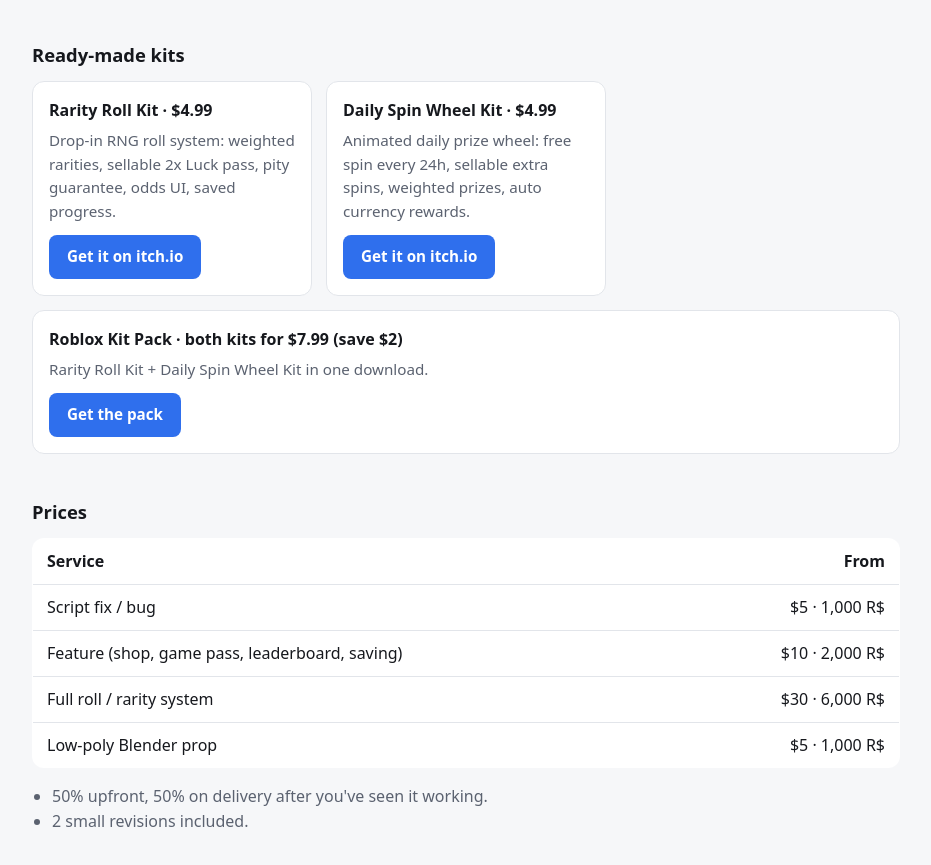
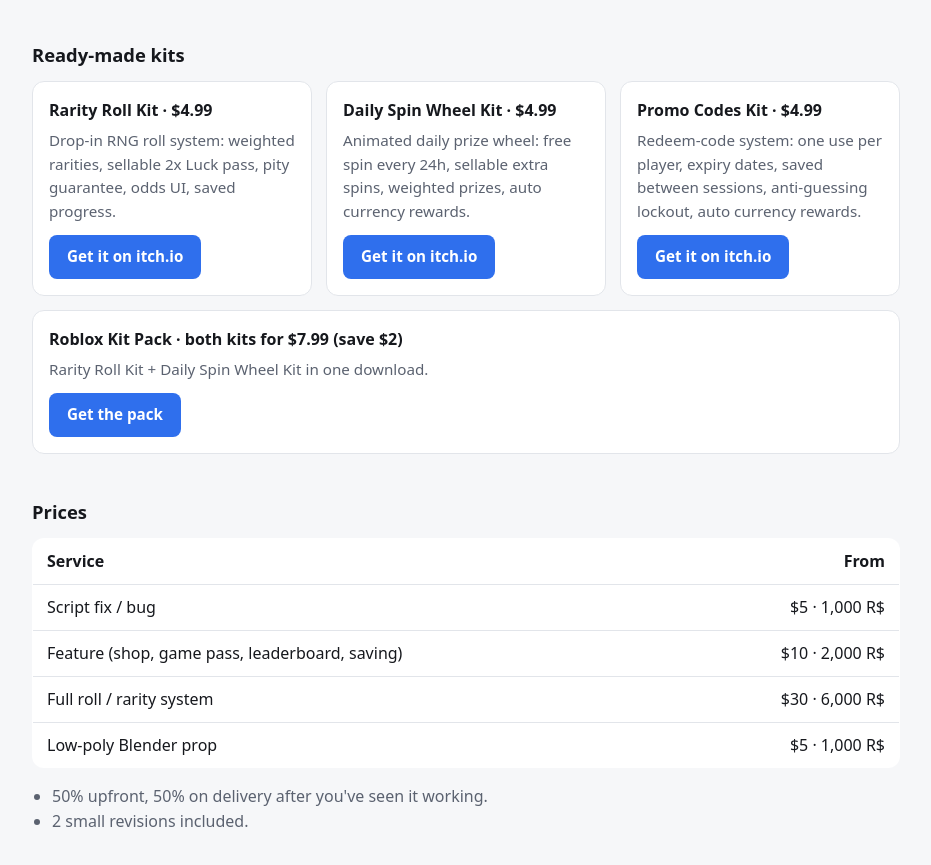
Before and after one commit to loopforgedev/loopforgedev.github.io, a plain HTML site: page index.html in a window 1280 px wide. Shown: the part 1426-2291 px from the top of the page, without its empty margins (174-1105 px from the left). Drawn offline with Linux system fonts and the light colour scheme.

Commit message:
Add Promo Codes Kit to the kits section
Co-Authored-By: Claude Opus 5.5 <noreply@anthropic.com>

```diff
--- a/index.html
+++ b/index.html
@@ -102,6 +102,11 @@ end</code></pre>
       <p>Animated daily prize wheel: free spin every 24h, sellable extra spins, weighted prizes, auto currency rewards.</p>
       <p style="margin-top:12px"><a class="btn" href="https://loopforgedev.itch.io/daily-spin-wheel-kit">Get it on itch.io</a></p>
     </div>
+    <div class="card">
+      <h3>Promo Codes Kit · $4.99</h3>
+      <p>Redeem-code system: one use per player, expiry dates, saved between sessions, anti-guessing lockout, auto currency rewards.</p>
+      <p style="margin-top:12px"><a class="btn" href="https://loopforgedev.itch.io/promo-codes-kit">Get it on itch.io</a></p>
+    </div>
     <div class="card wide">
       <h3>Roblox Kit Pack · both kits for $7.99 (save $2)</h3>
       <p>Rarity Roll Kit + Daily Spin Wheel Kit in one download.</p>
```
